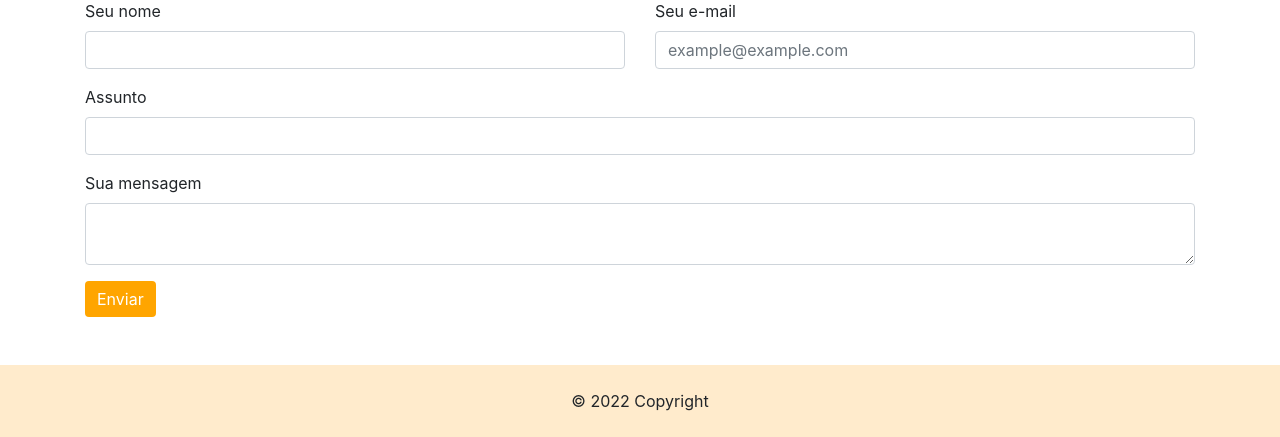
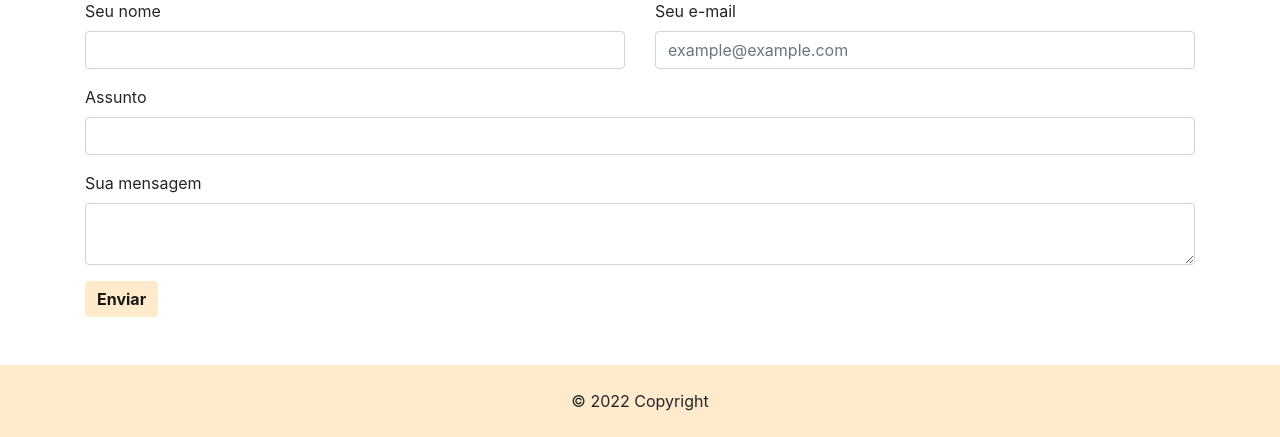
Before and after one commit to grbalmeida/projeto-integrador-univesp-instituicoes-araraquara, a Flask app: page /contato in a window 1280 px wide. Shown: the part 470-907 px from the top of the page. Run offline with Flask 2, Linux system fonts and the light colour scheme; some libraries are stand-ins or nearby versions.

Commit message:
Alterando cores do botão

```diff
--- a/templates/cadastro.html
+++ b/templates/cadastro.html
@@ -234,7 +234,7 @@
                         </div>
 
                         <div class="text-center text-md-left mt-3">
-                            <input type="submit" class="btn btn-primary" value="Enviar" style="background-color: orange; border: none;" />
+                            <input type="submit" class="btn btn-primary" value="Enviar" style="background-color: #ffebcc; border: none; color: rgba(0,0,0,.9); font-weight: 700;" />
                         <div id="status"></div>
 
                     </form>
--- a/templates/contato.html
+++ b/templates/contato.html
@@ -78,7 +78,7 @@
                         <!--Grid row-->
 
                         <div class="text-center text-md-left mt-3">
-                            <input type="submit" class="btn btn-primary" value="Enviar" style="background-color: orange; border: none;" />
+                            <input type="submit" class="btn btn-primary" value="Enviar" style="background-color: #ffebcc; border: none; color: rgba(0,0,0,.9); font-weight: 700;" />
                         <div id="status"></div>
 
                     </form>
```
